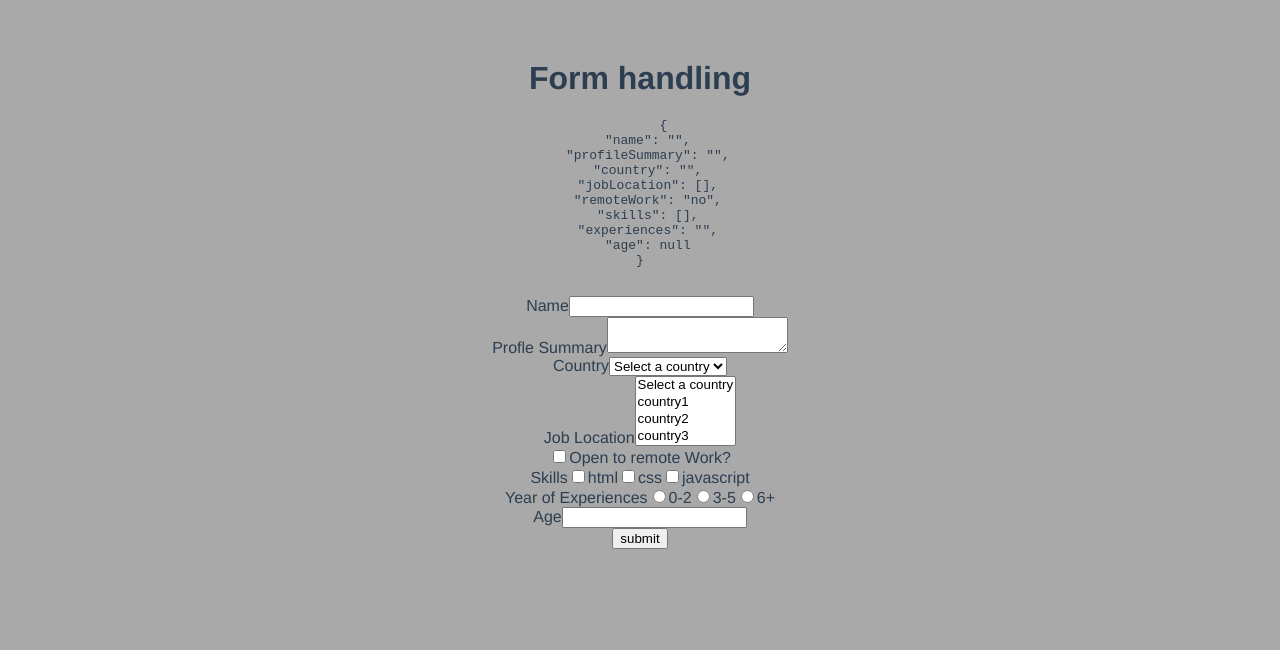
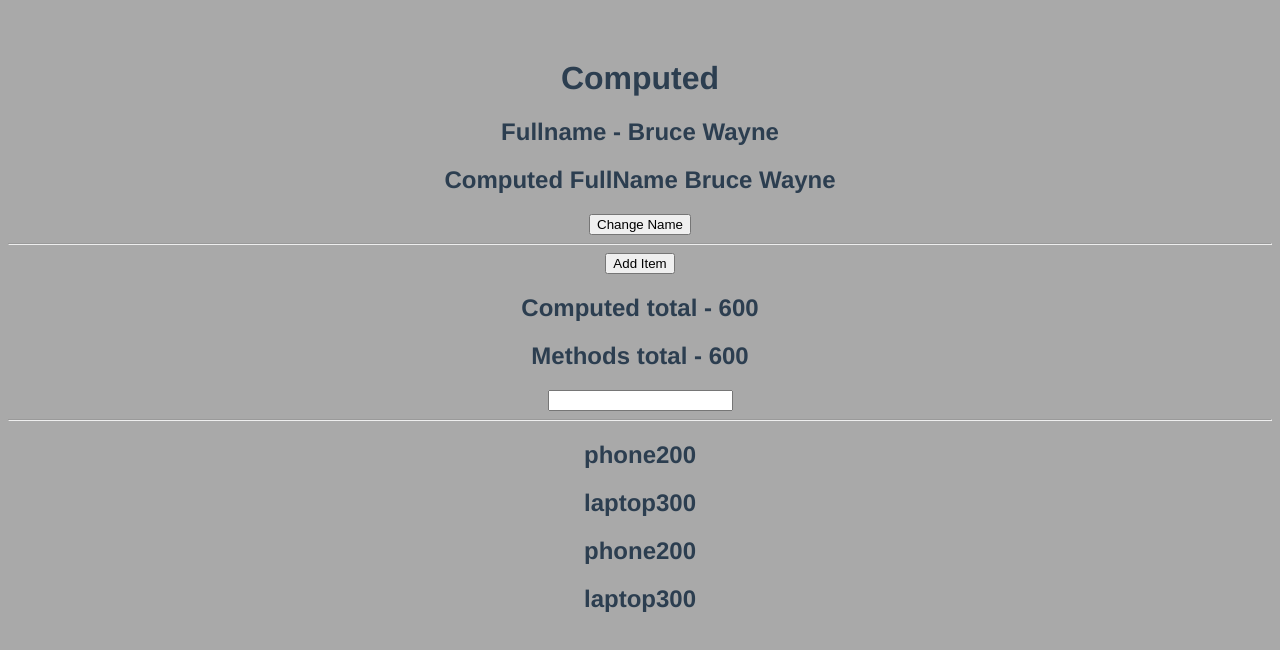
Before and after one commit to Dong-Yi-Xia/learning_vue3, a Vue app: page / in a window 1280 px wide. Shown: the top 650 px of the page. Built offline with nearby package versions, Linux system fonts and the light colour scheme.

Commit message:
computed

```diff
--- a/src/App.vue
+++ b/src/App.vue
@@ -4,7 +4,8 @@
   <!-- <ListRendering /> -->
   <!-- <Methods /> -->
   <!-- <EventHandlers /> -->
-  <Forms />
+  <!-- <Forms /> -->
+  <Computed />
 </template>
 
 <script>
@@ -13,7 +14,8 @@
 // import ListRendering from './components/List-Rendering.vue'
 // import Methods from './components/Methods.vue'
 // import EventHandlers from './components/Event-Handler.vue';
-import Forms from './components/Forms.vue'
+// import Forms from './components/Forms.vue'
+import Computed from './components/Computed.vue'
 
 export default {
   name: 'App',
@@ -23,7 +25,8 @@ export default {
     // ListRendering,
     // Methods,
     // EventHandlers,
-    Forms,
+    // Forms,
+    Computed,
   },
 };
 </script>
--- /dev/null
+++ b/src/components/Computed.vue
@@ -0,0 +1,80 @@
+<template>
+  <h1>Computed</h1>
+  <!-- ways to display static html, text interpolation, expressions, methods -->
+
+  <h2>Fullname - {{ first }} {{ last }}</h2>
+  <h2>Computed FullName {{ fullName }}</h2>
+  <button @click="changeFullName"> Change Name</button>
+  <hr />
+
+  <button @click="items.push({ id: 4, title: 'mouse', price: 40 })">
+    Add Item
+  </button>
+  <h2>Computed total - {{ total }}</h2>
+  <h2>Methods total - {{ getTotal() }}</h2>
+
+  <!-- both computed and method are very similar, computed is cache and method is not -->
+  <input type="text" v-model="country" />
+  <hr />
+
+  <!-- computed and v-for -->
+  <template v-for="item in items" :key="item.id">
+    <h2 v-if="item.price > 100">{{ item.title }}{{ item.price }}</h2>
+  </template>
+
+  <h2 v-for="item in expensiveItems" :key="item.id">
+    {{ item.title }}{{ item.price }}
+  </h2>
+</template>
+
+<script>
+export default {
+  name: 'Computed',
+  data() {
+    return {
+      first: 'Bruce',
+      last: 'Wayne',
+      items: [
+        { id: 1, title: 'tv', price: 100 },
+        { id: 2, title: 'phone', price: 200 },
+        { id: 3, title: 'laptop', price: 300 },
+      ],
+      country: '',
+    };
+  },
+  methods: {
+    changeFullName(){
+      this.fullName = 'Clark Kent'
+    },
+    getTotal() {
+      console.log('Inside getTotal Method');
+      return this.items.reduce((total, curr) => total + curr.price, 0);
+    },
+  },
+  computed: {
+    // fullName() {
+    //   return `${this.first} ${this.last}`;
+    // },
+    // to read and write, instead of a function use an object
+    fullName: {
+      get() {
+        return `${this.first} ${this.last}`;
+      },
+      set(value) {
+        const names = value.split(' ')
+        this.first = names[0]
+        this.last = names[1]
+      },
+    },
+    total() {
+      console.log('Inside computed total');
+      return this.items.reduce((total, curr) => total + curr.price, 0);
+    },
+    expensiveItems() {
+      return this.items.filter((item) => item.price > 100);
+    },
+  },
+};
+</script>
+
+<style></style>
```
